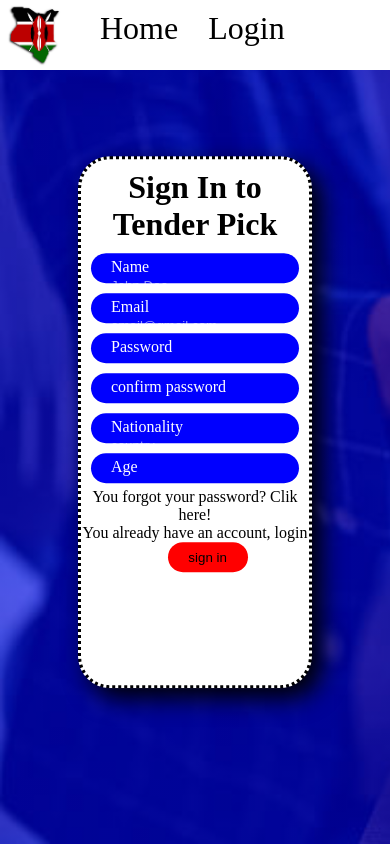
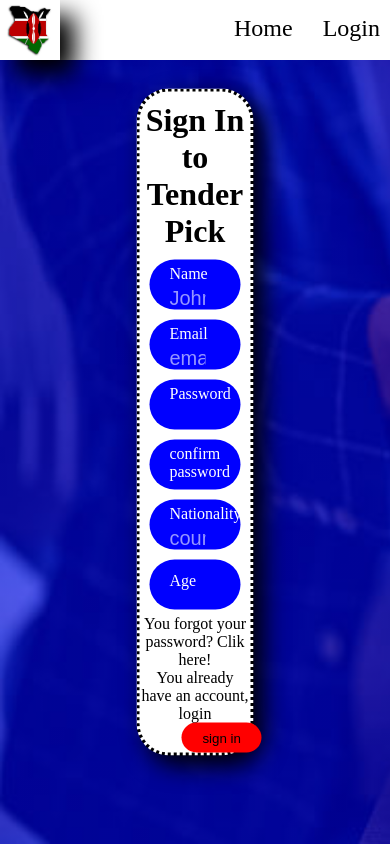
Before and after one commit to FrancisKarani14/Tender-system, a plain HTML site: page signin.html in a window 390 px wide. Drawn offline with Linux system fonts and the light colour scheme.

Commit message:
signin page responsiveness

```diff
--- a/login.css
+++ b/login.css
@@ -18,8 +18,8 @@
     background-color: white;
     width: 60%;
     max-width: 340px;
-    height: auto;
-    max-height: auto;
+    /* height: auto;
+    max-height: auto; */
     top: 50%;
     left: 50%;
     transform: translate(-50%, -50%);
@@ -102,65 +102,33 @@
    left: 0%;
  }
  /* media querries */
- @media screen and (max-width: 576px){
-   nav ul li img{
-      height: 60px;
-      box-shadow: 15px 15px 25px black;
+ @media screen and (min-width: 1400px) {
+    nav ul li img{
+       height: 90px;
+       box-shadow: 15px 15px 25px black;
+   }
+   nav ul{
+       height: 90px;
+   }
+   nav ul li{
+       font-size: 2.5rem;
+       padding-top: 15px;
+   }
+   .formfield{
+    height: auto;
+    width: 70%;
+   }
+   .inputfield{
+    width: 90%;
+    margin-right: 10px;
+    height: 90px;
+   }
+   input{
+    height: 30px;
+    font-size: 20px;
+    width: 90%;
+   }
   }
-  nav ul{
-      height: 60px;
-  }
-  nav ul li{
-      font-size: 1.5rem;
-      padding-top: 5px;
-  }
-  .formfield{
-   height: auto;
-  }
-
- }
- @media screen and (max-width: 786px) {
-   nav ul{
-      height: 70px;
-  }
-  nav ul li img{
-      height: 70px;
-      box-shadow: 10px 10px 25px black;
-  }
-  nav ul li a{
-      font-size: 1.5rem;
-  }
-  nav ul li{
-      padding-top: 20px;
-  }
- }
- @media screen and (max-width: 992px) {
-   nav ul li img{
-      height: 70px;
-      box-shadow: 10px 10px 25px black;
-
-  }
-  nav ul{
-      height: 70px;
-  }
-  nav ul li{
-      font-size: 2rem;
-      padding-top: 20px;
-  }
- }
- @media screen and (max-width:1200px) {
-   nav ul li img{
-      height: 90px;
-      box-shadow: 15px 15px 25px black;
-  }
-  nav ul{
-      height: 90px;
-  }
-  nav ul li{
-      font-size: 2.5rem;
-      padding-top: 15px;
-  }
- }
  @media screen and (max-width: 1400px) {
    nav ul li img{
       height: 90px;
@@ -174,16 +142,69 @@
       padding-top: 15px;
   }
  }
- @media screen and (min-width: 1400px) {
+ @media screen and (max-width:1200px) {
+    nav ul li img{
+       height: 90px;
+       box-shadow: 15px 15px 25px black;
+   }
+   nav ul{
+       height: 90px;
+   }
+   nav ul li{
+       font-size: 2.5rem;
+       padding-top: 15px;
+   }
+
+  }
+  @media screen and (max-width: 992px) {
+    nav ul li img{
+       height: 70px;
+       box-shadow: 10px 10px 25px black;
+
+   }
+   nav ul{
+       height: 70px;
+   }
+   nav ul li{
+       font-size: 2rem;
+       padding-top: 20px;
+   }
+   .formfield{
+    /* display: none; */
+    max-height: 100%;
+   }
+  }
+  @media screen and (max-width: 786px) {
+    nav ul{
+       height: 70px;
+   }
    nav ul li img{
-      height: 90px;
-      box-shadow: 15px 15px 25px black;
+       height: 70px;
+       box-shadow: 10px 10px 25px black;
+   }
+   nav ul li a{
+       font-size: 1.5rem;
+   }
+   nav ul li{
+       padding-top: 20px;
+   }
   }
-  nav ul{
-      height: 90px;
+
+
+ @media screen and (max-width: 576px){
+    nav ul li img{
+       height: 60px;
+       box-shadow: 15px 15px 25px black;
+   }
+   nav ul{
+       height: 60px;
+   }
+   nav ul li{
+       font-size: 1.5rem;
+       padding-top: 5px;
+   }
+   .formfield{
+    height: auto;
+   }
+
   }
-  nav ul li{
-      font-size: 2.5rem;
-      padding-top: 15px;
-  }
- }
--- a/signin.css
+++ b/signin.css
@@ -17,9 +17,9 @@
 }
 .formfield{
    background-color: white;
-   width: 60%;
+   width: auto;
    max-width: 65%;
-   height: 63%;
+   height: auto;
    max-height:63%;
    top: 50%;
    left: 50%;
@@ -47,12 +47,19 @@
     background-color: white;
     display: flex;
     font-size: 2rem;
+    justify-content: flex-end;
     text-transform: capitalize;
     gap: 30px;
     list-style: none;
+    padding-right: 10px;
  }
  li{
     margin-top: 10px;
+ }
+ img{
+   position: absolute;
+   top: 0%;
+   left: 0%;
  }
  .inputfield{
     padding-left: 20px;
@@ -111,3 +118,119 @@
  li{
     margin-top: 10px;
  }
+ @media screen and (min-width: 1400px) {
+   nav ul li img{
+      height: 90px;
+      box-shadow: 15px 15px 25px black;
+  }
+  nav ul{
+      height: 90px;
+  }
+  nav ul li{
+      font-size: 2.5rem;
+      padding-top: 15px;
+  }
+  .formfield{
+   width: 30%;
+   height: 52%;
+  }
+  .inputfield{
+   height: 50px;
+  }
+  input{
+   height: 30px;
+   width: 50%;
+   font-size: 20px;
+  }
+ }
+@media screen and (max-width: 1400px) {
+  nav ul li img{
+     height: 90px;
+     box-shadow: 15px 15px 25px black;
+ }
+ nav ul{
+     height: 90px;
+ }
+ nav ul li{
+     font-size: 2.5rem;
+     padding-top: 15px;
+ }
+ .formfield{
+   width: 30%;
+   height: 52%;
+  }
+  .inputfield{
+   height: 50px;
+  }
+  input{
+   height: 30px;
+   width: 50%;
+   font-size: 20px;
+  }
+}
+@media screen and (max-width:1200px) {
+   nav ul li img{
+      height: 90px;
+      box-shadow: 15px 15px 25px black;
+  }
+  nav ul{
+      height: 90px;
+  }
+  nav ul li{
+      font-size: 2.5rem;
+      padding-top: 15px;
+  }
+
+ }
+ @media screen and (max-width: 992px) {
+   nav ul li img{
+      height: 70px;
+      box-shadow: 10px 10px 25px black;
+
+  }
+  nav ul{
+      height: 70px;
+  }
+  nav ul li{
+      font-size: 2rem;
+      padding-top: 20px;
+  }
+  .formfield{
+   /* display: none; */
+   max-height: 100%;
+  }
+ }
+ @media screen and (max-width: 786px) {
+   nav ul{
+      height: 70px;
+  }
+  nav ul li img{
+      height: 70px;
+      box-shadow: 10px 10px 25px black;
+  }
+  nav ul li a{
+      font-size: 1.5rem;
+  }
+  nav ul li{
+      padding-top: 20px;
+  }
+ }
+
+
+@media screen and (max-width: 576px){
+   nav ul li img{
+      height: 60px;
+      box-shadow: 15px 15px 25px black;
+  }
+  nav ul{
+      height: 60px;
+  }
+  nav ul li{
+      font-size: 1.5rem;
+      padding-top: 5px;
+  }
+  .formfield{
+   height: auto;
+  }
+
+ }
--- a/signin.html
+++ b/signin.html
@@ -12,7 +12,7 @@
         <nav>
 
             <ul>
-                <img src="/images/kenya.jpg" alt="" height="70px">
+                <li><img src="/images/kenya.jpg" alt="" height="70px"></li>
                 <li><a href="tenderhome.html" target="">Home</a></li>
                 <li><a href="login.html" target="">login</a></li>
             </ul>
```
Also changed, not shown: login.html (+1 -1 lines).
